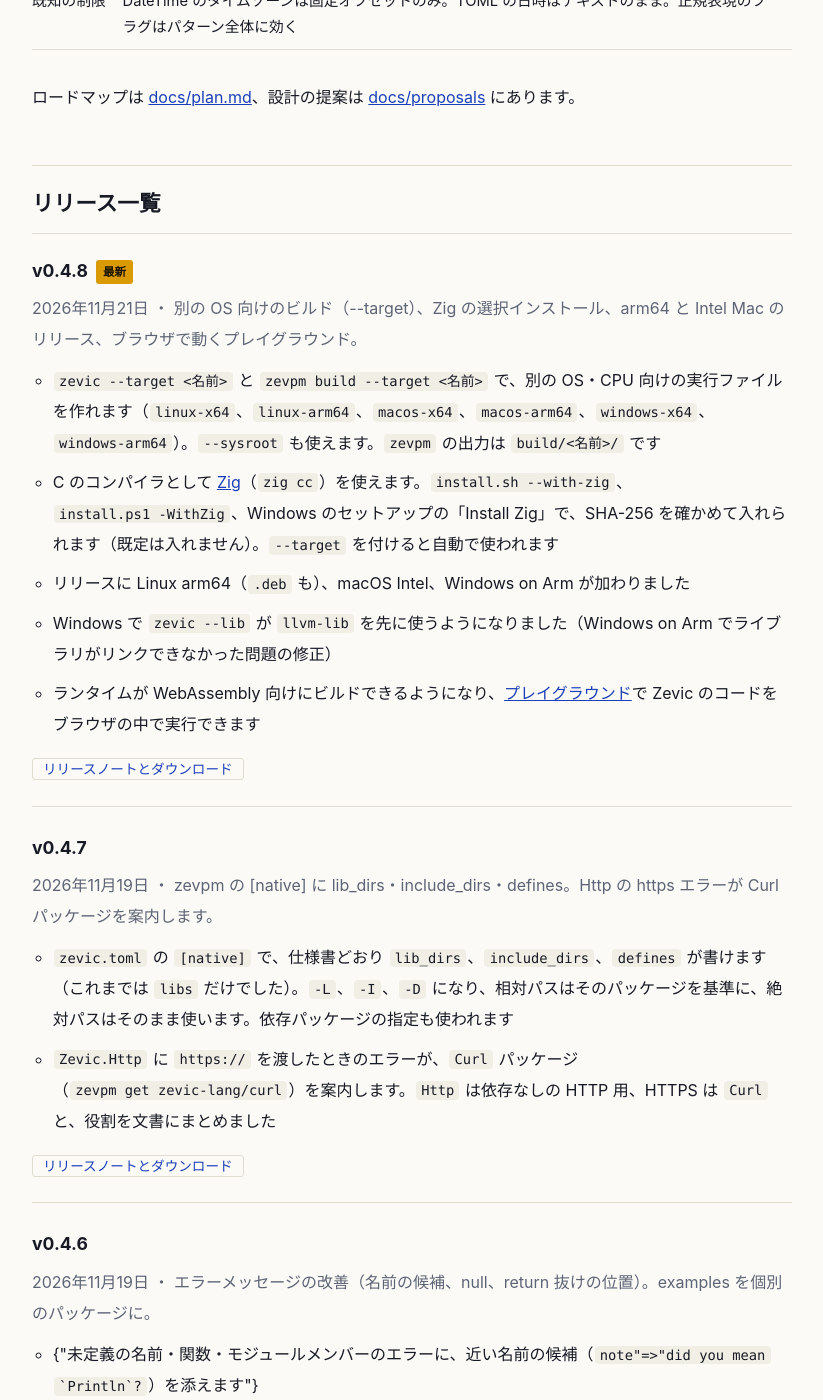
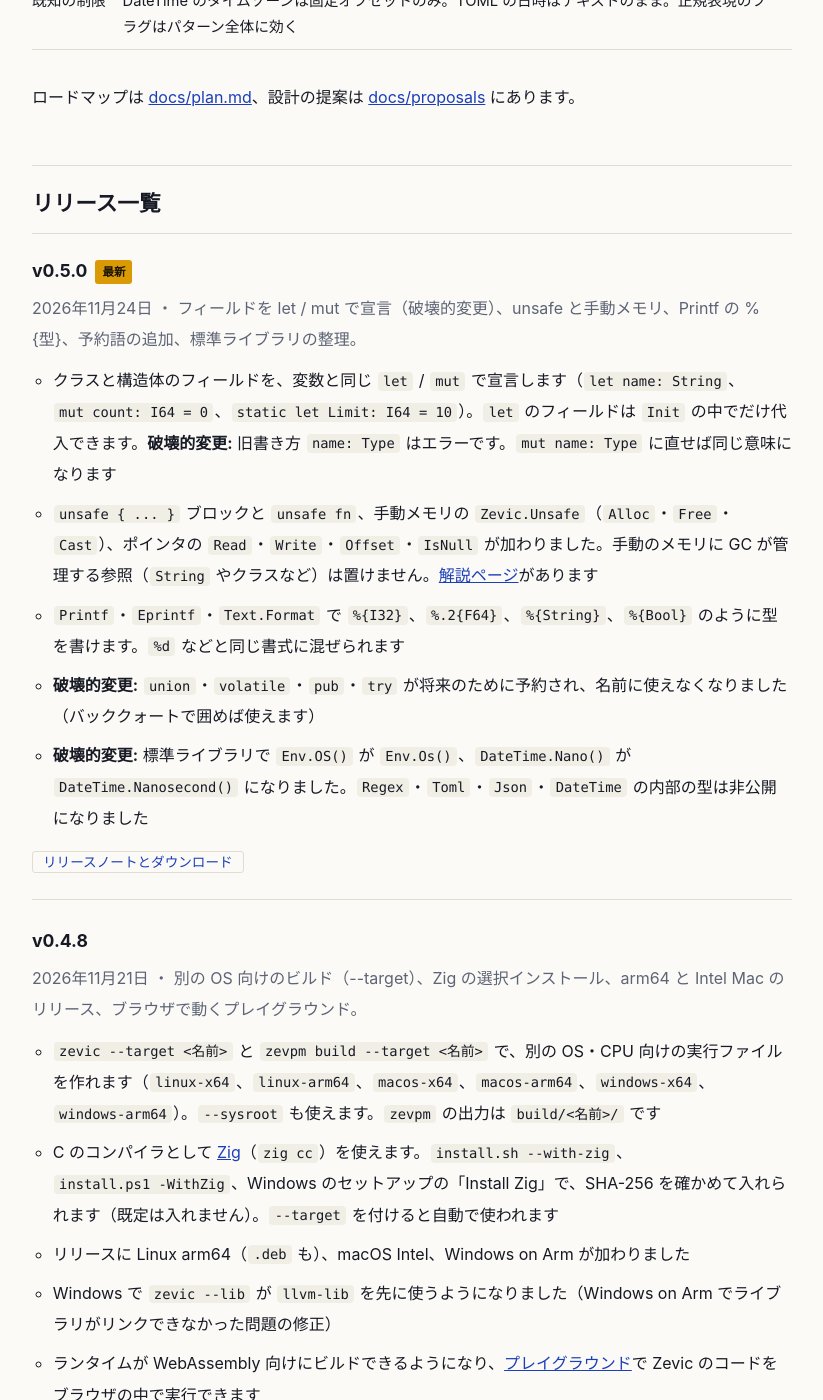
Before and after one commit to zevic-lang/zevic-lang.github.io, a Jekyll site: the page built from releases.html, in a window 1280 px wide and 1400 px high, scrolled down 813 px. Shown: the whole window, without its empty margins (228-1051 px from the left). Built offline with Jekyll 4.4.1, drawn with Linux system fonts in a browser that asks for light colours.

Commit message:
site: 0.5.0 (version and release notes)

```diff
--- a/_config.yml
+++ b/_config.yml
@@ -8,7 +8,7 @@ logo: /assets/img/logo.png
 
 github_org: https://github.com/zevic-lang
 repo: https://github.com/zevic-lang/zevic
-version: "0.4.8"
+version: "0.5.0"
 
 markdown: kramdown
 highlighter: rouge
--- a/_data/releases.yml
+++ b/_data/releases.yml
@@ -1,3 +1,20 @@
+- version: 0.5.0
+  date: 2026-11-24
+  summary: フィールドを let / mut で宣言（破壊的変更）、unsafe と手動メモリ、Printf の %{型}、予約語の追加、標準ライブラリの整理。
+  changes:
+  - 'クラスと構造体のフィールドを、変数と同じ <code>let</code> / <code>mut</code> で宣言します（<code>let name: String</code>、<code>mut count: I64 = 0</code>、<code>static let Limit: I64 = 10</code>）。<code>let</code> のフィールドは <code>Init</code> の中でだけ代入できます。<strong>破壊的変更:</strong> 旧書き方 <code>name: Type</code> はエラーです。<code>mut name: Type</code> に直せば同じ意味になります'
+  - '<code>unsafe { ... }</code> ブロックと <code>unsafe fn</code>、手動メモリの <code>Zevic.Unsafe</code>（<code>Alloc</code>・<code>Free</code>・<code>Cast</code>）、ポインタの <code>Read</code>・<code>Write</code>・<code>Offset</code>・<code>IsNull</code> が加わりました。手動のメモリに GC が管理する参照（<code>String</code> やクラスなど）は置けません。<a href="/unsafe/">解説ページ</a>があります'
+  - '<code>Printf</code>・<code>Eprintf</code>・<code>Text.Format</code> で <code>%{I32}</code>、<code>%.2{F64}</code>、<code>%{String}</code>、<code>%{Bool}</code> のように型を書けます。<code>%d</code> などと同じ書式に混ぜられます'
+  - '<strong>破壊的変更:</strong> <code>union</code>・<code>volatile</code>・<code>pub</code>・<code>try</code> が将来のために予約され、名前に使えなくなりました（バッククォートで囲めば使えます）'
+  - '<strong>破壊的変更:</strong> 標準ライブラリで <code>Env.OS()</code> が <code>Env.Os()</code>、<code>DateTime.Nano()</code> が <code>DateTime.Nanosecond()</code> になりました。<code>Regex</code>・<code>Toml</code>・<code>Json</code>・<code>DateTime</code> の内部の型は非公開になりました'
+  release: true
+  summary_en: Fields are declared with let and mut (breaking), unsafe and manual memory, %{Type} in Printf, more reserved words, and a clean-up of the standard library.
+  changes_en:
+  - 'Fields of a class or a struct are declared with <code>let</code> and <code>mut</code>, like variables (<code>let name: String</code>, <code>mut count: I64 = 0</code>, <code>static let Limit: I64 = 10</code>). A <code>let</code> field can be set only in <code>Init</code>. <strong>Breaking:</strong> the old form <code>name: Type</code> is an error; <code>mut name: Type</code> means the same'
+  - '<code>unsafe { ... }</code> blocks and <code>unsafe fn</code>, the manual memory of <code>Zevic.Unsafe</code> (<code>Alloc</code>, <code>Free</code>, <code>Cast</code>), and the pointer methods <code>Read</code>, <code>Write</code>, <code>Offset</code> and <code>IsNull</code>. Manual memory cannot hold references the GC manages (<code>String</code>, classes and so on). There is a <a href="/en/unsafe/">guide</a>'
+  - '<code>Printf</code>, <code>Eprintf</code> and <code>Text.Format</code> accept types such as <code>%{I32}</code>, <code>%.2{F64}</code>, <code>%{String}</code> and <code>%{Bool}</code>, mixed with <code>%d</code> and the others in one format'
+  - '<strong>Breaking:</strong> <code>union</code>, <code>volatile</code>, <code>pub</code> and <code>try</code> are reserved for the future and cannot be used as names (backquotes still work)'
+  - '<strong>Breaking:</strong> in the standard library, <code>Env.OS()</code> is <code>Env.Os()</code> and <code>DateTime.Nano()</code> is <code>DateTime.Nanosecond()</code>. The internal types of <code>Regex</code>, <code>Toml</code>, <code>Json</code> and <code>DateTime</code> are private now'
 - version: 0.4.8
   date: 2026-11-21
   summary: 別の OS 向けのビルド（--target）、Zig の選択インストール、arm64 と Intel Mac のリリース、ブラウザで動くプレイグラウンド。
```
